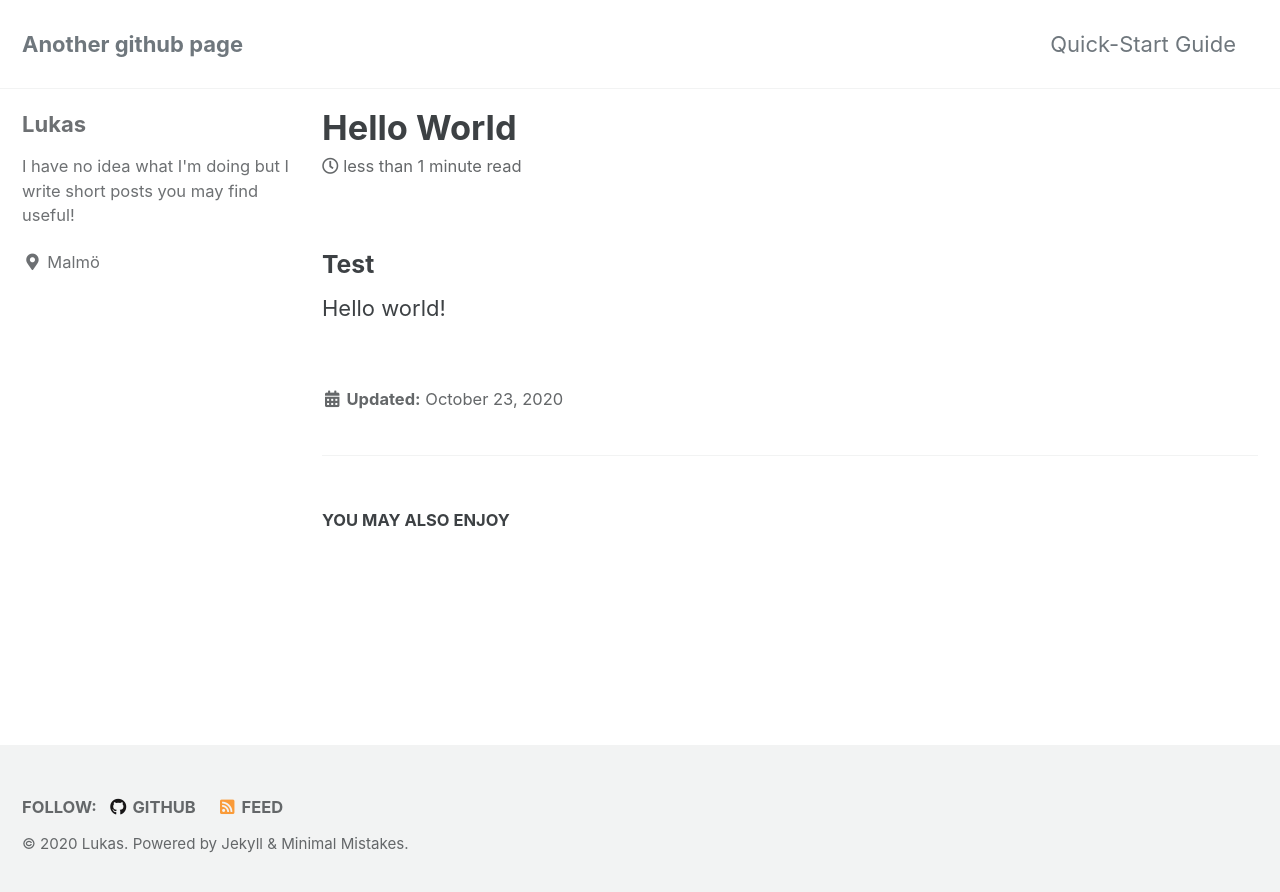
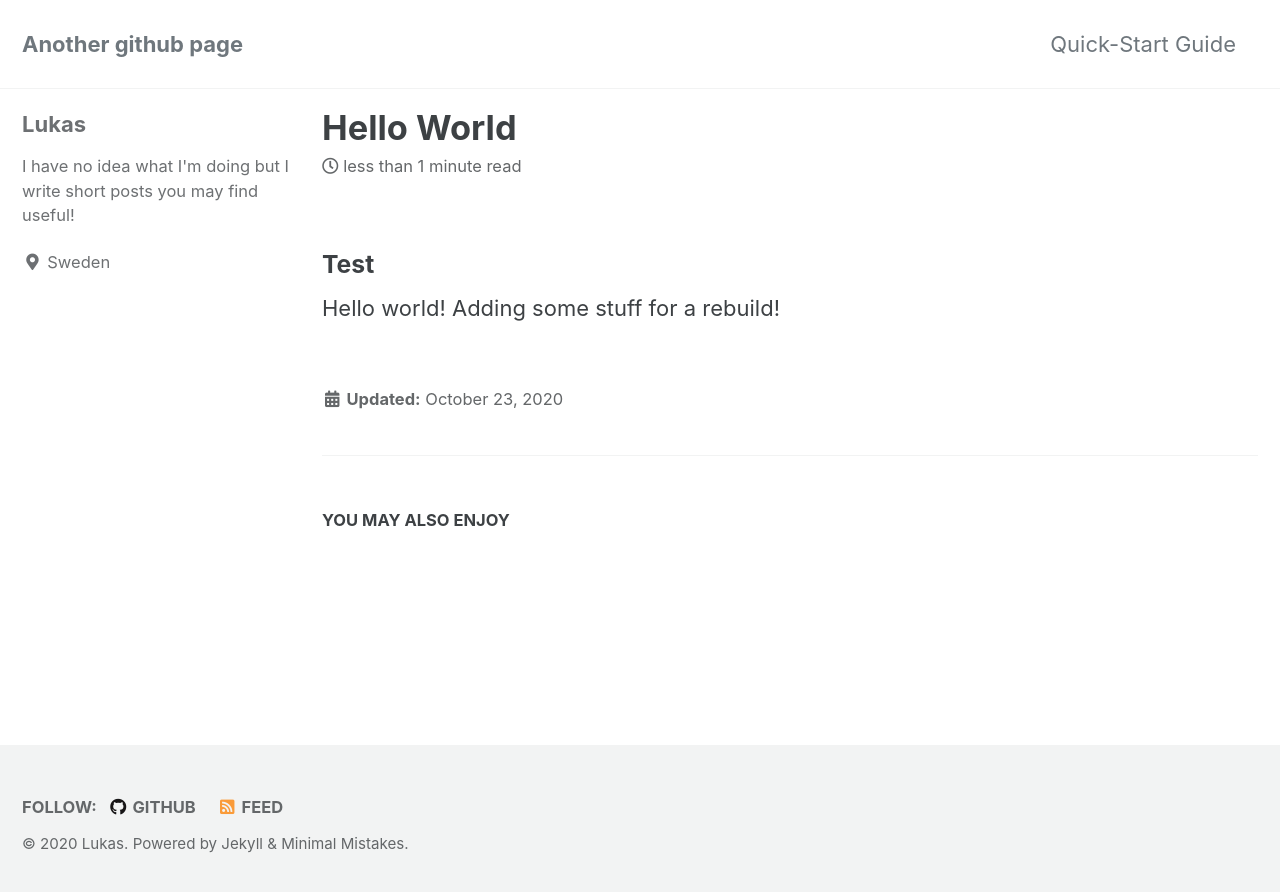
Before and after one commit to eriklukas/Lukas1337.github.io, a Jekyll site: the page built from _posts/2020-10-23-Hello-World.md, in a window 1280 px wide. Shown: the top 892 px of the page. Built offline with Jekyll 4.4.1, drawn with Linux system fonts in a browser that asks for light colours; cached includes are drawn as plain includes.

Commit message:
Added some stuff to rebuild

```diff
--- a/_config.yml
+++ b/_config.yml
@@ -96,7 +96,7 @@ author:
   name             : "Lukas"
   avatar           : # path of avatar image, e.g. "/assets/images/bio-photo.jpg"
   bio              : "I have no idea what I'm doing but I write short posts you may find useful!"
-  location         : "Malmö"
+  location         : "Sweden"
   email            :
 
 # Site Footer
--- a/_posts/2020-10-23-Hello-World.md
+++ b/_posts/2020-10-23-Hello-World.md
@@ -1,2 +1,2 @@
 ### Test
-Hello world!
+Hello world! Adding some stuff for a rebuild!
```
